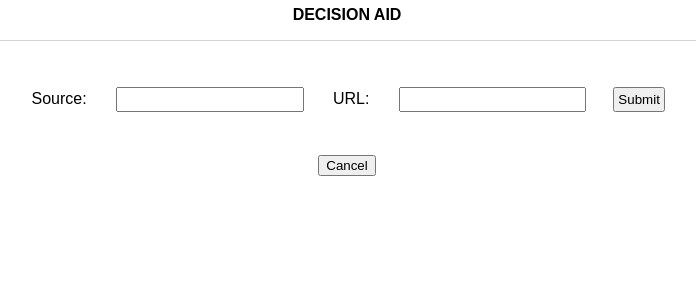
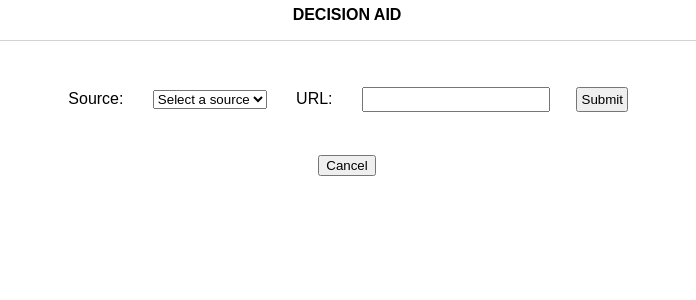
Before and after one commit to mchevis/decision-aid, a React app: page /1/createProduct in a window 1280 px wide. Shown: the top 300 px of the page, without its empty margins (293-989 px from the left). Built offline with nearby package versions, Linux system fonts and the light colour scheme.

Commit message:
loading message

```diff
--- a/client/components/CreateProductForm.js
+++ b/client/components/CreateProductForm.js
@@ -40,12 +40,24 @@ const CreateProductForm = () => {
 
   return (
     <div className="product--create--page">
+      <div>{isSubmitting ? "Fetching product info..." : ""}</div>
       <form
         onSubmit={handleSubmit(onSubmit, onError)}
         className="product--create--form"
       >
         <label>Source:</label>
-        <input defaultValue={""} {...register("source", { required: true })} />
+        <select
+          name="Priority"
+          defaultValue={0}
+          {...register("source", { required: true })}
+        >
+          <option value={0} disabled>
+            Select a source
+          </option>
+          <option value={"Amazon"}>Amazon</option>
+          <option value={"Wayfair"}>Wayfair</option>
+          <option value={"West Elm"}>West Elm</option>
+        </select>
         {errors.source && <span>This field is required</span>}
         <label>URL:</label>
         <input defaultValue={""} {...register("url", { required: true })} />
```
Also changed, not shown: 2 other files (tests, documents, lock files or other folders).
